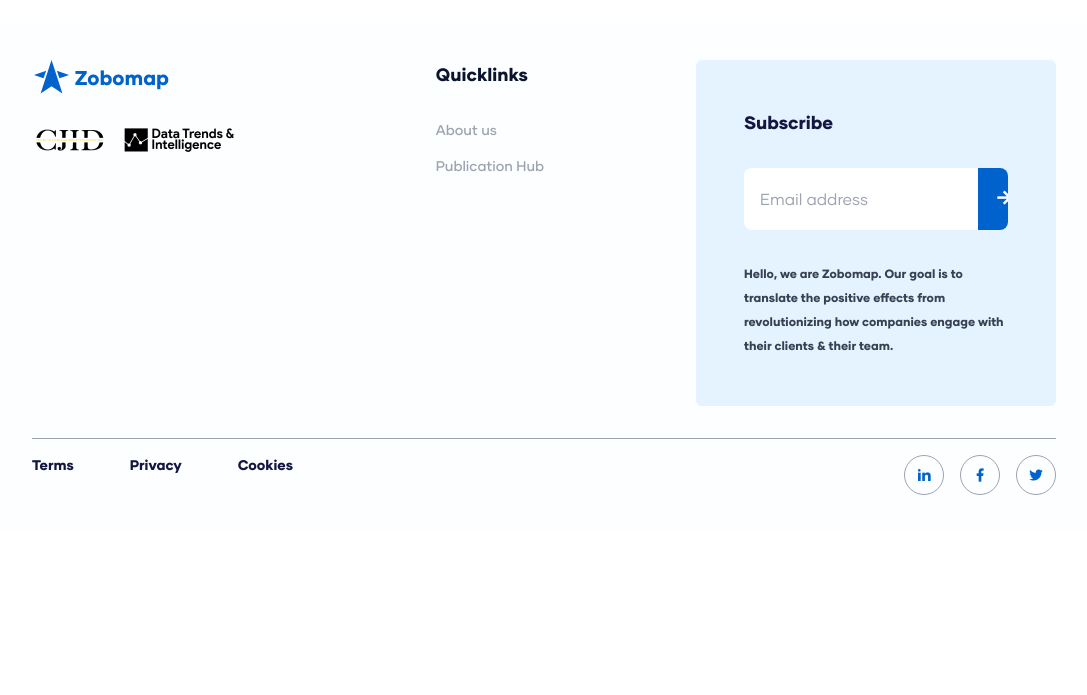
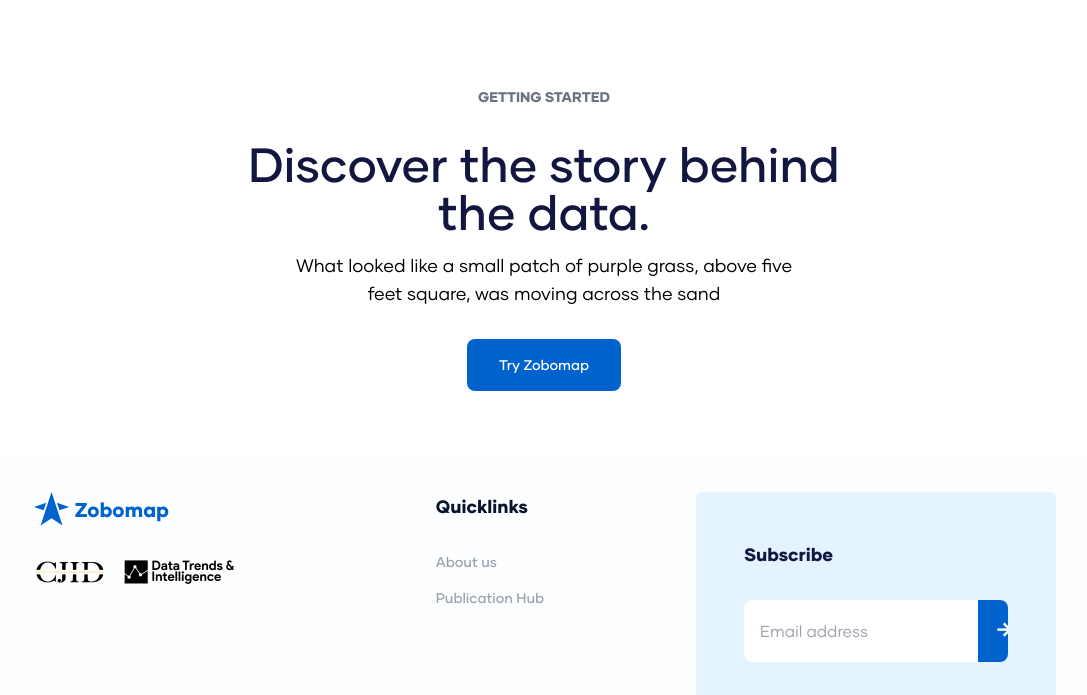
Before and after one commit to Theo-flux/gosi, a React (Vite) app: page / in a window 1280 px wide. Shown: the part 765-1460 px from the top of the page, without its empty margins (96-1183 px from the left). Before the commit the page ends 1297 px from the top, so only its background shows below. Built offline with nearby package versions, Linux system fonts and the light colour scheme.

Commit message:
Discover section implementation

```diff
--- /dev/null
+++ b/src/components/home/Discover.jsx
@@ -0,0 +1,18 @@
+import { Section, Div, Title, Button, SubTitle } from "../../shared";
+
+function Discover(){
+    return(
+        <Section className="">
+            <Div className="py-16">
+                <div className="font-gilmer flex flex-col justify-center items-center">
+                    <small className="mb-8 text-neutral-500 font-bold text-sm">GETTING STARTED</small>
+                    <Title className="text-center mb-4 w-full md:max-w-[650px]">Discover the story behind the data.</Title>
+                    <SubTitle className="mb-8 text-center w-[full] md:max-w-[500px]">What looked like a small patch of purple grass, above five feet square, was moving across the sand </SubTitle>
+                    <Button>Try Zobomap</Button>
+                </div>
+            </Div>
+        </Section>
+    );
+}
+
+export default Discover;
--- a/src/components/home/index.jsx
+++ b/src/components/home/index.jsx
@@ -1 +1,2 @@
 export { default as Hero } from "./Hero";
+export { default as Discover } from "./Discover";
--- a/src/container/HomeContainer.jsx
+++ b/src/container/HomeContainer.jsx
@@ -1,10 +1,11 @@
-import React from 'react';
-import { Hero } from '../components/home';
+import React from "react";
+import { Discover, Hero } from "../components/home";
 
 function HomeContainer(){
     return(
         <div>
             <Hero/>
+            <Discover/>
         </div>
     );
 }
--- a/src/shared/containers/Button.jsx
+++ b/src/shared/containers/Button.jsx
@@ -2,7 +2,7 @@ import React from "react";
 
 const Button = ({children, onClick}) => {
     return(
-        <button onClick={onClick} className={"outline-0 text-sm text-white rounded-lg py-2 px-4 font-medium font-gilmer bg-primary-600 transition-all duration-300 hover:bg-white hover:text-primary-600 hover:ring-2 hover:ring-primary-600"}>
+        <button onClick={onClick} className={"outline-0 text-sm text-white rounded-lg py-2 px-4 md:py-4 md:px-8 font-medium font-gilmer bg-primary-600 transition-all duration-300 hover:bg-white hover:text-primary-600 hover:ring-2 hover:ring-primary-600"}>
             {children}
         </button>
     );
--- a/src/shared/containers/Div.jsx
+++ b/src/shared/containers/Div.jsx
@@ -2,7 +2,7 @@ import React from "react";
 
 const Div = ({children, className, ...restProps}) => {
     return(
-        <div {...restProps} className = {`mx-auto max-w-5xl ${className}`}>
+        <div {...restProps} className = {`mx-auto w-11/12 max-w-5xl ${className}`}>
             { children }
         </div>
     )
```
